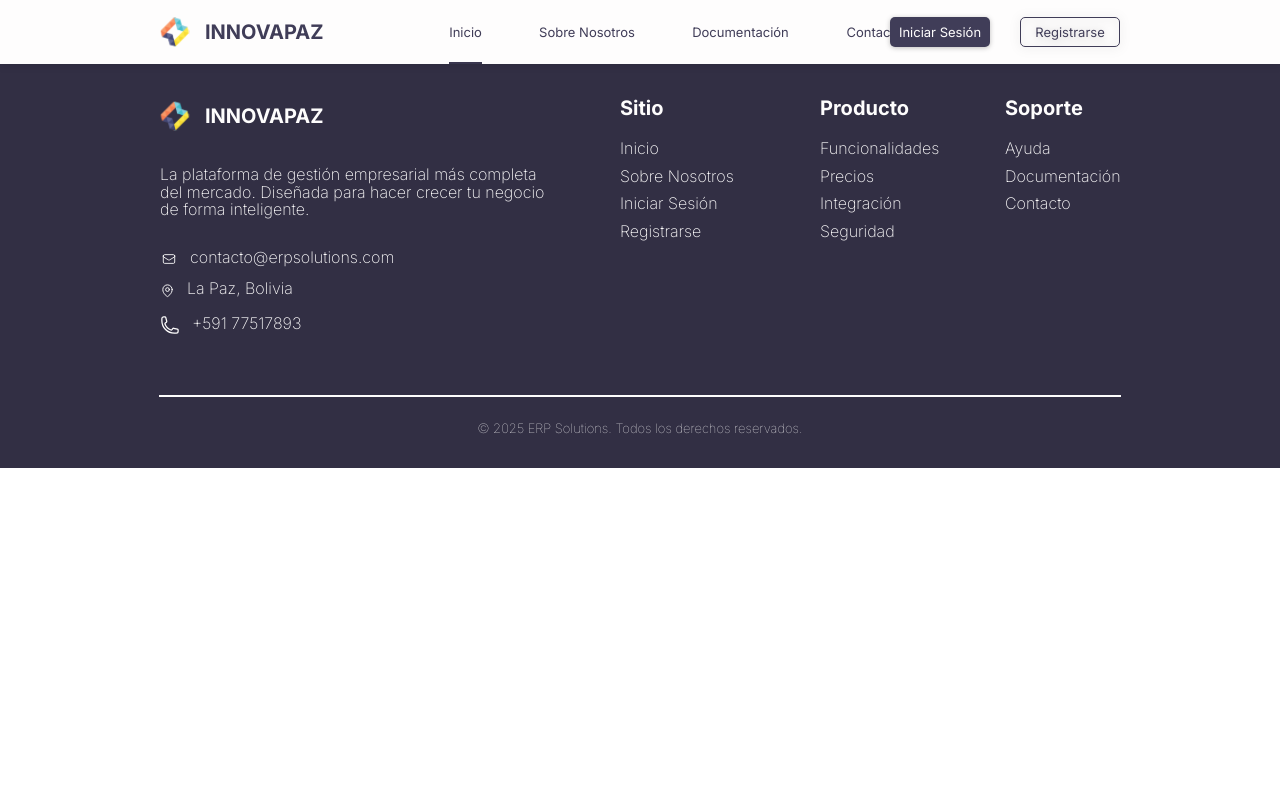
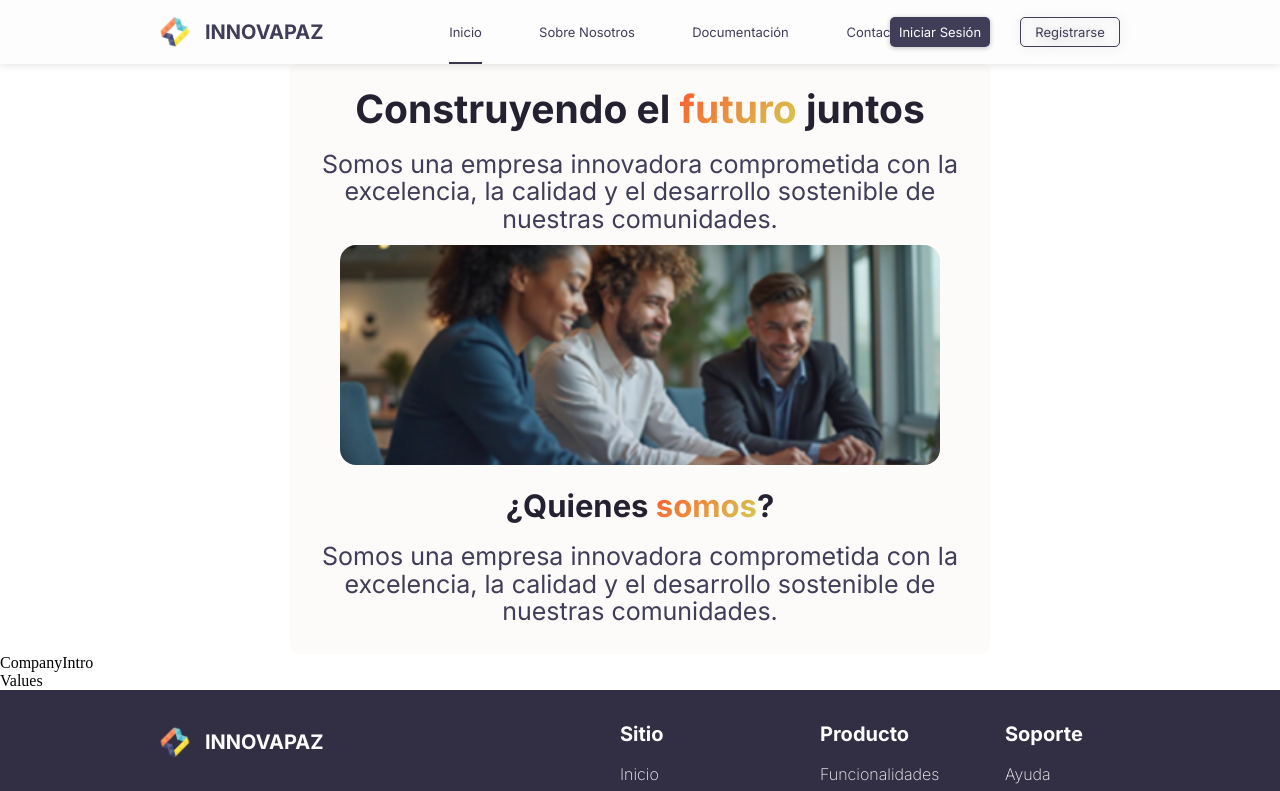
Before and after one commit to edisonCheca/INNOVAPAZ, a React (Vite) app in the folder frontend/: page /about in a window 1280 px wide. Shown: the top 791 px of the page. Built offline with nearby package versions, Linux system fonts and the light colour scheme.

Commit message:
feat(layout): responsive TeamWork con diseño tablet/laptop, integración HeroTitle y theme.css

```diff
--- a/frontend/src/App.tsx
+++ b/frontend/src/App.tsx
@@ -1,6 +1,7 @@
 import React from 'react';
 import { BrowserRouter as Router, Routes, Route } from 'react-router-dom';
 import HomePage from './pages/HomePage';
+import AboutPage from './pages/AboutPage';
 import Header from './components/layout/Header';
 import Footer from './components/layout/Footer';
 
@@ -11,6 +12,7 @@ const App: React.FC = () => {
       <div className="app">
         <Routes>
           <Route path="/" element={<HomePage />} />
+          <Route path="/about" element={<AboutPage />} />
         </Routes>
       </div>
       <Footer />
--- /dev/null
+++ b/frontend/src/components/layout/CompanyIntro.tsx
@@ -0,0 +1,7 @@
+import React from 'react';
+
+function CompanyIntro() {
+  return <div>CompanyIntro</div>;
+}
+
+export default CompanyIntro;
--- a/frontend/src/components/layout/Footer.tsx
+++ b/frontend/src/components/layout/Footer.tsx
@@ -1,4 +1,5 @@
 import React from 'react';
+import { useNavigate } from 'react-router-dom';
 import Logo from '../ui/Logo';
 import FooterLink from '../ui/FooterLink';
 import SectionTitle from '../ui/SectionTitle';
@@ -6,8 +7,46 @@ import ContactItem from '../ui/ContactItem';
 import './Footer.css';
 
 const Footer: React.FC = () => {
+  const navigate = useNavigate();
+
   const handleNavigationClick = (section: string) => {
-    console.log(`Navigating to ${section}`);
+    switch (section) {
+      case 'inicio':
+        navigate('/');
+        break;
+      case 'sobre-nosotros':
+        navigate('/about');
+        break;
+      case 'login':
+        navigate('/login');
+        break;
+      case 'register':
+        navigate('/register');
+        break;
+      case 'funcionalidades':
+        navigate('/funcionalidades');
+        break;
+      case 'precios':
+        navigate('/precios');
+        break;
+      case 'integracion':
+        navigate('/integracion');
+        break;
+      case 'seguridad':
+        navigate('/seguridad');
+        break;
+      case 'ayuda':
+        navigate('/ayuda');
+        break;
+      case 'documentacion':
+        navigate('/documentacion');
+        break;
+      case 'contacto':
+        navigate('/contacto');
+        break;
+      default:
+        break;
+    }
   };
 
   const handleLogoClick = () => {
--- a/frontend/src/components/layout/Header.tsx
+++ b/frontend/src/components/layout/Header.tsx
@@ -3,16 +3,39 @@ import Button from '../common/ButtonExtra';
 import Logo from '../ui/Logo';
 import NavLink from '../ui/NavLink';
 import MobileMenu from './MobileMenu';
+import { useNavigate } from 'react-router-dom';
 import './Header.css';
 
 const Header: React.FC = () => {
   const [isMobileMenuOpen, setIsMobileMenuOpen] = useState(false);
   const [activeSection, setActiveSection] = useState('inicio');
+  const navigate = useNavigate();
 
   const handleNavigationClick = (section: string) => {
-    console.log(`Navigating to ${section}`);
     setActiveSection(section);
     setIsMobileMenuOpen(false);
+    switch (section) {
+      case 'inicio':
+        navigate('/');
+        break;
+      case 'sobre-nosotros':
+        navigate('/about');
+        break;
+      case 'documentacion':
+        navigate('/documentacion');
+        break;
+      case 'contacto':
+        navigate('/contacto');
+        break;
+      case 'login':
+        navigate('/login');
+        break;
+      case 'register':
+        navigate('/register');
+        break;
+      default:
+        break;
+    }
   };
 
   const handleLogoClick = () => {
--- /dev/null
+++ b/frontend/src/components/layout/TeamWork.css
@@ -0,0 +1,201 @@
+.teamwork__container {
+  border-radius: 8px;
+  padding: 16px;
+  background: var(--white);
+  max-width: 400px;
+  margin: auto;
+  box-sizing: border-box;
+  font-family: var(--font-49);
+}
+
+.teamwork__hero {
+  margin-bottom: 12px;
+}
+
+.teamwork__image-container {
+  width: 100%;
+  display: flex;
+  justify-content: center;
+  margin-bottom: 12px;
+}
+
+.teamwork__image {
+  width: 100%;
+  height: 140px;
+  object-fit: cover;
+  border-radius: 8px;
+}
+
+.teamwork__about {
+  text-align: center;
+}
+
+.teamwork__main-title {
+  font-size: 2.5rem;
+  font-weight: bold;
+  color: var(--pri-700);
+  text-align: center;
+  margin-bottom: 8px;
+  line-height: 1.1;
+  font-family: var(--font);
+}
+
+.teamwork__main-title--gradient {
+  background: linear-gradient(90deg, var(--var-500) 40%, var(--acc-500) 100%);
+  -webkit-background-clip: text;
+  -webkit-text-fill-color: transparent;
+  background-clip: text;
+}
+
+.teamwork__main-description {
+  font-size: 1rem;
+  color: var(--pri-700);
+  text-align: center;
+  margin-bottom: 12px;
+  font-family: var(--font);
+}
+
+.teamwork__about-title {
+  font-size: 2rem;
+  font-weight: bold;
+  color: var(--pri-700);
+  margin-bottom: 4px;
+  text-align: center;
+  font-family: var(--font);
+}
+
+.teamwork__about-gradient {
+  background: linear-gradient(90deg, var(--var-500) 40%, var(--sec-600) 100%);
+  -webkit-background-clip: text;
+  -webkit-text-fill-color: transparent;
+  background-clip: text;
+}
+
+.teamwork__about-description {
+  font-size: 1rem;
+  color: var(--pri-700);
+  margin-top: 0;
+  text-align: center;
+  font-family: var(--font);
+}
+
+@media (min-width: 1440px) {
+  .teamwork__container {
+    display: grid;
+    grid-template-columns: 1fr 1fr;
+    grid-template-rows: auto auto;
+    align-items: start;
+    max-width: 1100px;
+    background: var(--bg-100);
+    padding: 32px;
+    gap: 32px;
+  }
+  .teamwork__hero {
+    grid-column: 1 / 2;
+    grid-row: 1 / 2;
+    text-align: left;
+    margin-bottom: 0;
+    align-self: center;
+  }
+  .teamwork__image-container {
+    grid-column: 2 / 3;
+    grid-row: 1 / 2;
+    display: flex;
+    align-items: center;
+    justify-content: flex-start;
+    margin-bottom: 0;
+    margin-top: 0;
+  }
+  .teamwork__image {
+    width: 400px;
+    height: 220px;
+    max-width: 100%;
+    border-radius: 16px;
+    object-fit: cover;
+  }
+  .teamwork__about {
+    grid-column: 1 / 3;
+    grid-row: 2 / 3;
+    margin-top: 40px;
+    text-align: center;
+  }
+  .teamwork__main-title,
+  .teamwork__main-description {
+    text-align: left;
+  }
+  .teamwork__about-title,
+  .teamwork__about-description {
+    text-align: center;
+  }
+}
+
+/* Tablet: layout vertical, imagen centrada debajo del título */
+@media (min-width: 481px) and (max-width: 1439px) {
+  .teamwork__container {
+    max-width: 700px;
+    background: var(--bg-100);
+    padding: 24px;
+    display: block;
+  }
+  .teamwork__hero {
+    margin-bottom: 12px;
+  }
+  .teamwork__image-container {
+    margin-bottom: 24px;
+    margin-top: 0;
+    display: flex;
+    justify-content: center;
+    align-items: center;
+  }
+  .teamwork__image {
+    width: 100%;
+    max-width: 600px;
+    height: 220px;
+    border-radius: 16px;
+    object-fit: cover;
+  }
+  .teamwork__about {
+    margin-top: 24px;
+    text-align: center;
+  }
+  .teamwork__main-title,
+  .teamwork__about-title,
+  .teamwork__main-description,
+  .teamwork__about-description {
+    text-align: center;
+  }
+}
+
+/* Móvil: layout vertical, imagen debajo del texto */
+@media (max-width: 480px) {
+  .teamwork__container {
+    max-width: 100%;
+    background: var(--bg-100);
+    padding: 16px;
+    display: block;
+  }
+  .teamwork__image-container {
+    margin-bottom: 16px;
+    margin-top: 16px;
+    display: flex;
+    justify-content: center;
+  }
+  .teamwork__image {
+    width: 100%;
+    max-width: 350px;
+    height: 180px;
+    border-radius: 12px;
+  }
+  .teamwork__about {
+    margin-top: 24px;
+    text-align: center;
+  }
+  .teamwork__main-title {
+    font-size: 2rem;
+    text-align: center;
+  }
+  .teamwork__about-title {
+    font-size: 1.5rem;
+    text-align: center;
+  }
+}
--- /dev/null
+++ b/frontend/src/components/layout/TeamWork.tsx
@@ -0,0 +1,32 @@
+import React from 'react';
+import HeroTitle from '../common/HeroTitle';
+import './TeamWork.css';
+import reunion from '../../assets/images/reunion.png';
+const TeamWork: React.FC = () => (
+  <section className="teamwork">
+    <div className="teamwork__container">
+      <div className="teamwork__hero">
+        <HeroTitle
+          titulo="Construyendo el futuro juntos"
+          descripcion="Somos una empresa innovadora comprometida con la excelencia, la calidad y el desarrollo sostenible de nuestras comunidades."
+          gradientText="futuro"
+          className="teamwork__main-title"
+        />
+      </div>
+      <div className="teamwork__image-container">
+        <img src={reunion} className="teamwork__image" />
+      </div>
+      <div className="teamwork__about">
+        <HeroTitle
+          titulo="¿Quienes somos?"
+          descripcion="Somos una empresa innovadora comprometida con la excelencia, la calidad y el desarrollo sostenible de nuestras comunidades."
+          gradientText="somos"
+          tituloStyle="h2"
+          className="teamwork__about-title"
+        />
+      </div>
+    </div>
+  </section>
+);
+
+export default TeamWork;
--- /dev/null
+++ b/frontend/src/components/layout/Values.tsx
@@ -0,0 +1,7 @@
+import React from 'react';
+
+function Values() {
+  return <div>Values</div>;
+}
+
+export default Values;
--- /dev/null
+++ b/frontend/src/pages/AboutPage.tsx
@@ -0,0 +1,16 @@
+import React from 'react';
+import TeamWork from '../components/layout/TeamWork';
+import CompanyIntro from '../components/layout/CompanyIntro';
+import Values from '../components/layout/Values';
+
+function AboutPage() {
+  return (
+    <div>
+      <TeamWork />
+      <CompanyIntro />
+      <Values />
+    </div>
+  );
+}
+
+export default AboutPage;
```
Also changed, not shown: frontend/src/assets/images/reunion.png (added).
